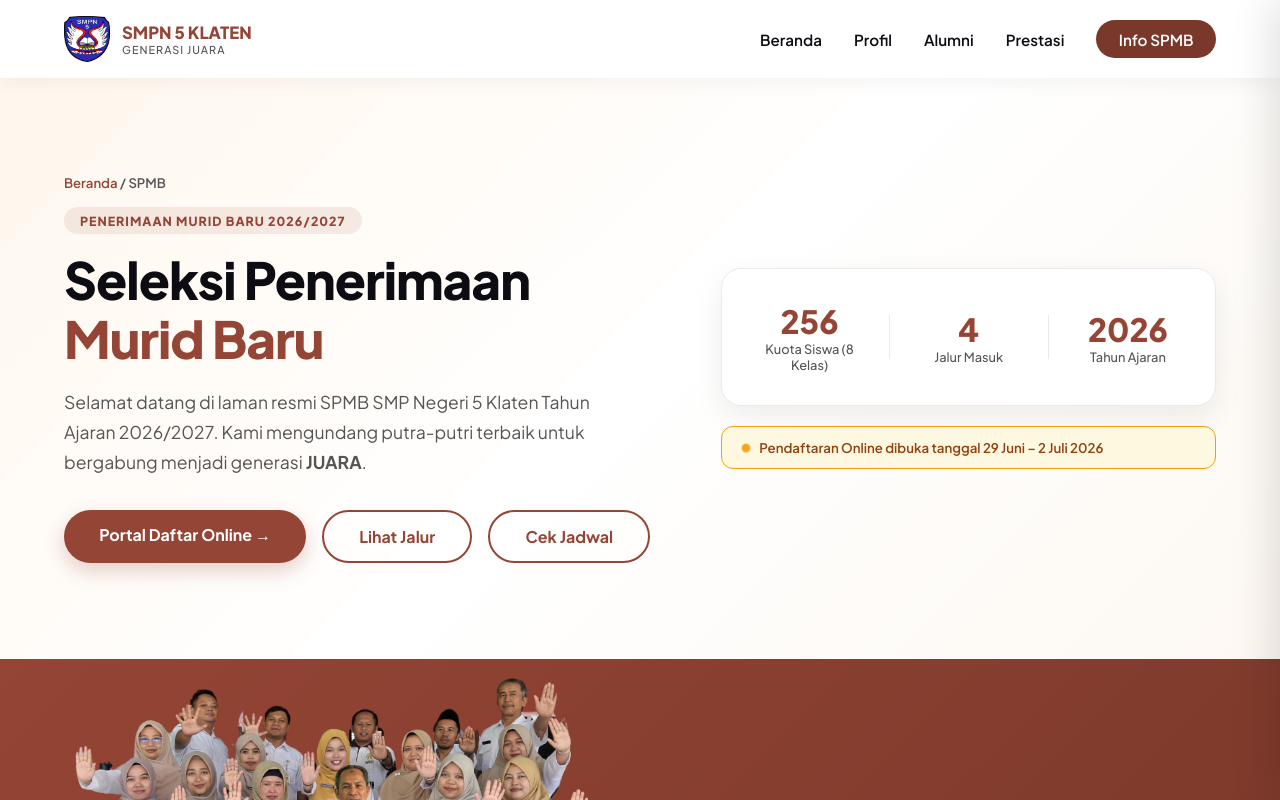
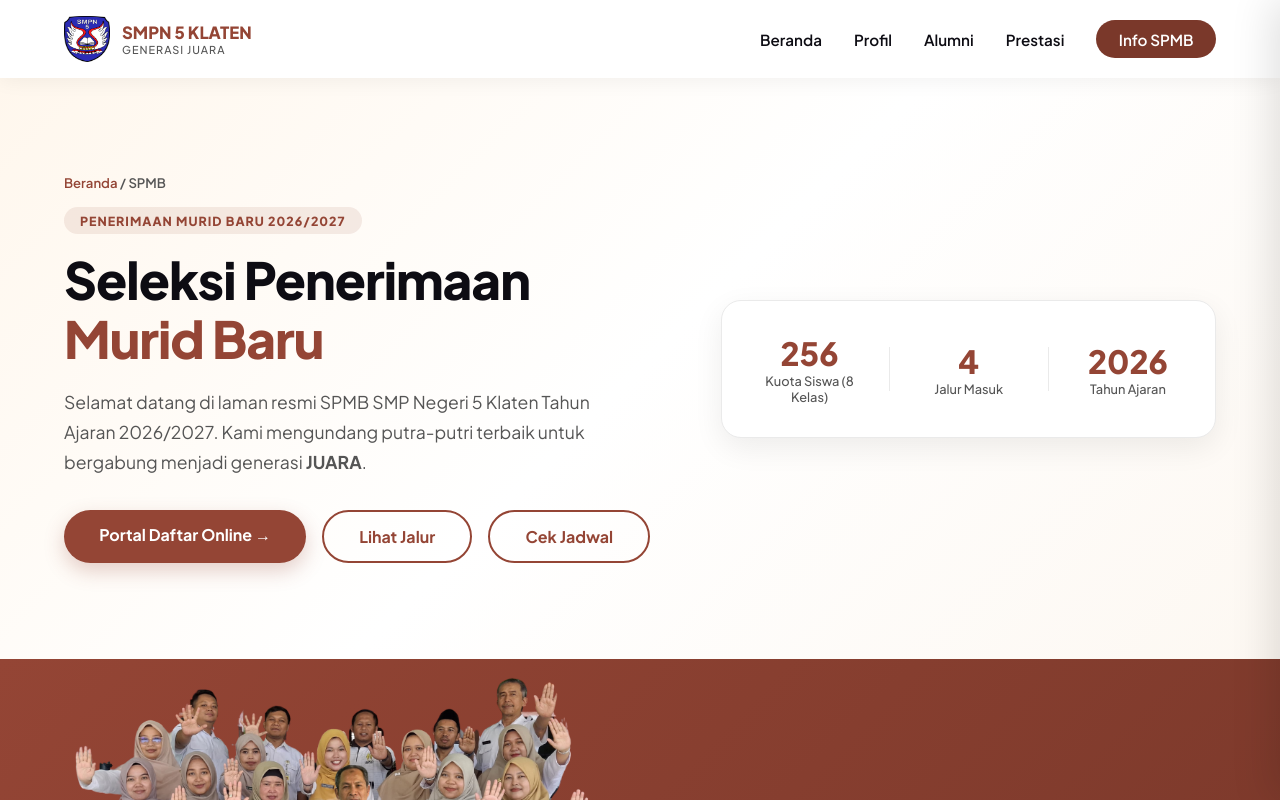
Before and after one commit to Santosa-Dev1507/website-smpn5-klaten, a Next.js app: page /spmb in a window 1280 px wide. Shown: the top 800 px of the page. Built offline with nearby package versions, Linux system fonts and the light colour scheme; no server answers.

Commit message:
style(spmb): hapus banner pengumuman heroNotice yang redundan dari kolom kanan Hero

```diff
--- a/app/spmb/page.tsx
+++ b/app/spmb/page.tsx
@@ -255,10 +255,6 @@ export default function SpmbPage() {
               <strong>2026</strong>
               <span>Tahun Ajaran</span>
             </div>
-          </div>
-          <div className={styles.heroNotice}>
-            <span className={styles.heroNoticeDot} />
-            <span>Pendaftaran Online dibuka tanggal 29 Juni – 2 Juli 2026</span>
           </div>
         </div>
       </section>
--- a/app/spmb/spmb.module.css
+++ b/app/spmb/spmb.module.css
@@ -42,19 +42,6 @@
 .heroStat strong { display: block; font-size: 2rem; font-weight: 900; color: #944535; }
 .heroStat span { display: block; font-size: 0.8rem; color: #555; font-weight: 500; }
 .heroStatDivider { width: 1px; height: 44px; background: #eaeaea; flex-shrink: 0; }
-.heroNotice {
-  display: flex; align-items: center; gap: 0.6rem; background: #fff8e1;
-  border: 1px solid #f59e0b; border-radius: 12px; padding: 0.75rem 1.2rem;
-  font-size: 0.83rem; color: #92400e; font-weight: 600; width: 100%;
-}
-.heroNoticeDot {
-  width: 8px; height: 8px; border-radius: 50%; background: #f59e0b; flex-shrink: 0;
-  animation: pulse 1.8s ease-in-out infinite;
-}
-@keyframes pulse {
-  0%, 100% { transform: scale(1); opacity: 1; }
-  50% { transform: scale(1.4); opacity: 0.6; }
-}
 @keyframes softBlurIn {
   from { opacity: 0; filter: blur(8px); transform: translateY(12px); }
   to { opacity: 1; filter: blur(0); transform: translateY(0); }
```
